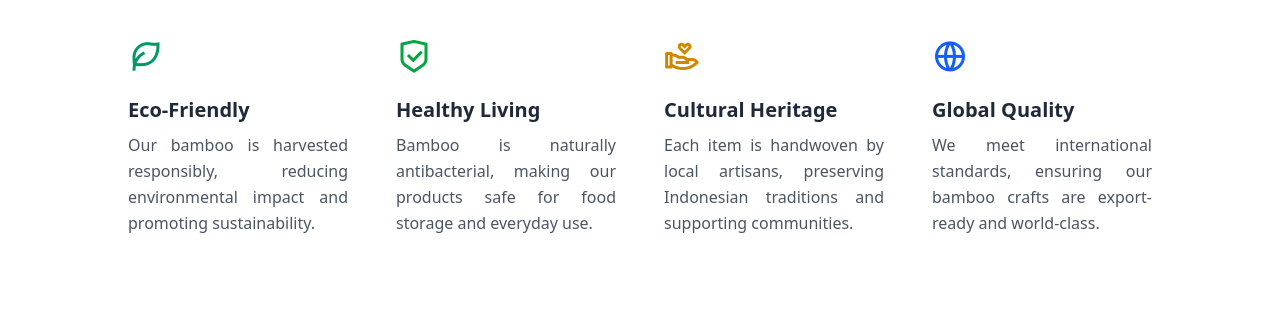
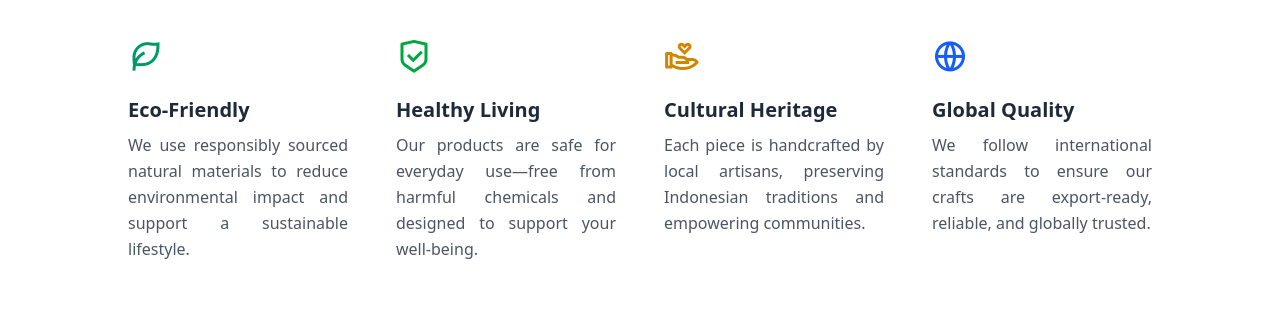
Before and after one commit to MkhGT/BMA, a React (Vite) app: page / in a window 1280 px wide. Shown: the part 1300-1612 px from the top of the page. Built offline with nearby package versions, Linux system fonts and the light colour scheme.

Commit message:
Update Exellence.jsx

```diff
--- a/src/components/Exellence.jsx
+++ b/src/components/Exellence.jsx
@@ -3,25 +3,25 @@ const Exellence = () => {
     {
       title: "Eco-Friendly",
       description:
-        "Our bamboo is harvested responsibly, reducing environmental impact and promoting sustainability.",
+        "We use responsibly sourced natural materials to reduce environmental impact and support a sustainable lifestyle.",
       iconClass: "ri-leaf-line text-emerald-600",
     },
     {
       title: "Healthy Living",
       description:
-        "Bamboo is naturally antibacterial, making our products safe for food storage and everyday use.",
+        "Our products are safe for everyday use—free from harmful chemicals and designed to support your well-being.",
       iconClass: "ri-shield-check-line text-green-600",
     },
     {
       title: "Cultural Heritage",
       description:
-        "Each item is handwoven by local artisans, preserving Indonesian traditions and supporting communities.",
+        "Each piece is handcrafted by local artisans, preserving Indonesian traditions and empowering communities.",
       iconClass: "ri-hand-heart-line text-yellow-600",
     },
     {
       title: "Global Quality",
       description:
-        "We meet international standards, ensuring our bamboo crafts are export-ready and world-class.",
+        "We follow international standards to ensure our crafts are export-ready, reliable, and globally trusted.",
       iconClass: "ri-global-line text-blue-600",
     },
   ];
```
